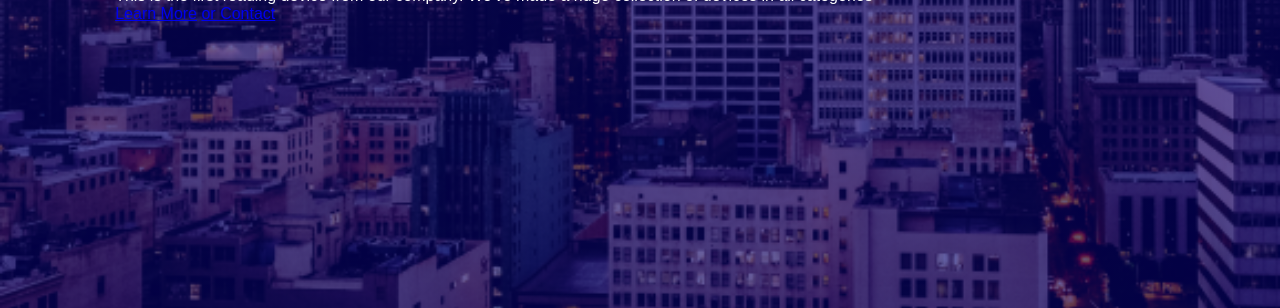
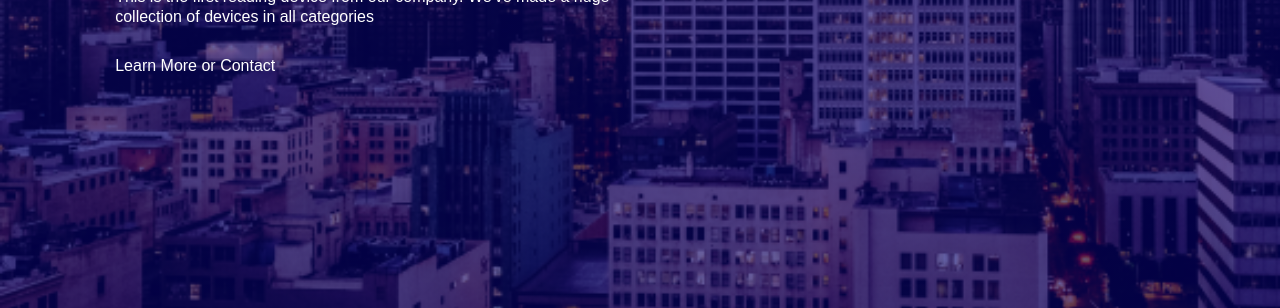
Before and after one commit to Jogbenle/Animation-on-HTML-and-CSS-Website, a plain HTML site: page index.html in a window 1280 px wide. Shown: the part 492-800 px from the top of the page. Drawn offline with Linux system fonts and the light colour scheme.

Commit message:
Update style.css

```diff
--- a/style.css
+++ b/style.css
@@ -59,3 +59,21 @@ nav:hover ul li a{
     line-height: 140px;
     font-weight: 600;
 }
+.content p{
+    max-width: 500px;
+    line-height: 20px;
+}
+.link{
+    margin-top: 30px;
+}
+.link a{
+    color: #fff;
+    text-decoration: none;
+    display: inline-block;
+}
+.btn {
+    border: 2px solid #fff;
+    padding: 10px 35px;
+    border-radius: 30px;
+    margin-right: 15px;
+}
```
